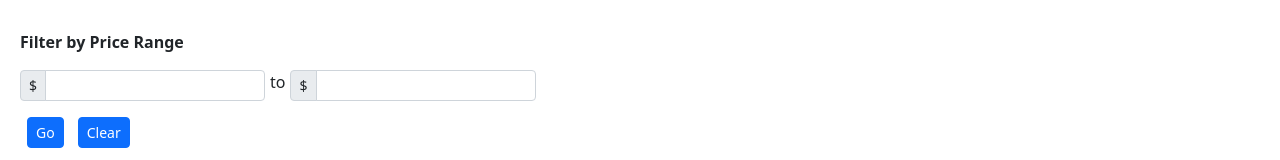
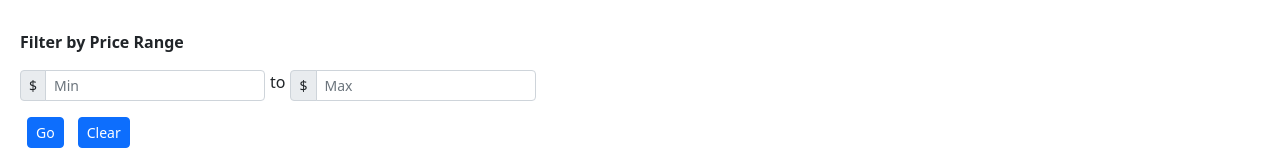
Before and after one commit to ShirleyWQQ/ECommerce-Shopping-Website, a React (Create React App) app in the folder client/: page / in a window 1280 px wide. Shown: the part 460-620 px from the top of the page. Built offline with nearby package versions, Linux system fonts and the light colour scheme; no server answers.

Commit message:
changed UI for filter by price range

```diff
--- a/client/src/components/ProductFilter.js
+++ b/client/src/components/ProductFilter.js
@@ -94,6 +94,7 @@ export default function ProductFilter(props) {
             <Form.Control
               aria-label="Small"
               aria-describedby="from-price"
+              placeholder="Min"
               onChange={e => setPriceBegin(e.target.value)}
               value={priceBegin}
             />
@@ -104,6 +105,7 @@ export default function ProductFilter(props) {
             <Form.Control
               aria-label="Small"
               aria-describedby="to-price"
+              placeholder="Max"
               onChange={e => setPriceEnd(e.target.value)}
               value={priceEnd}
             />
```
